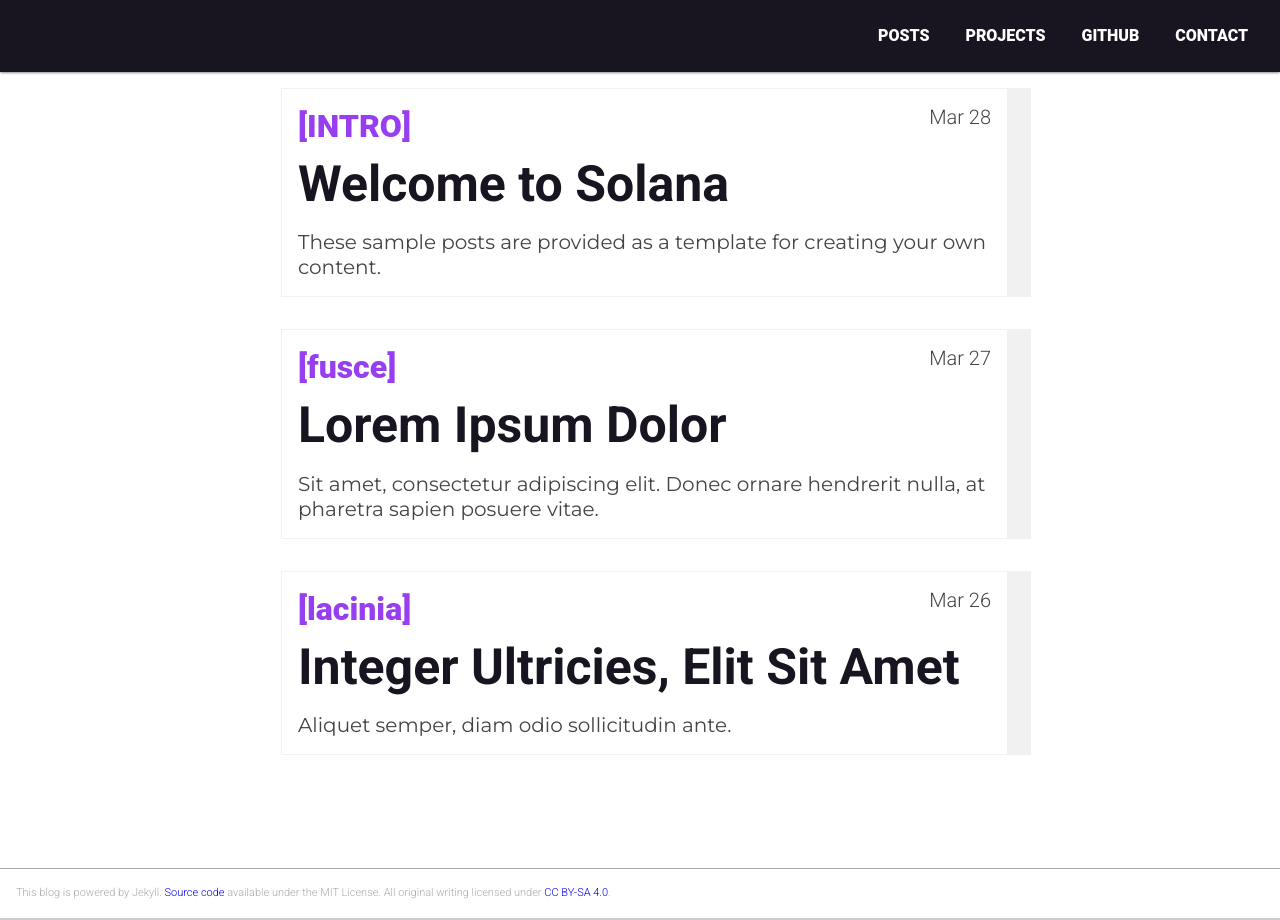
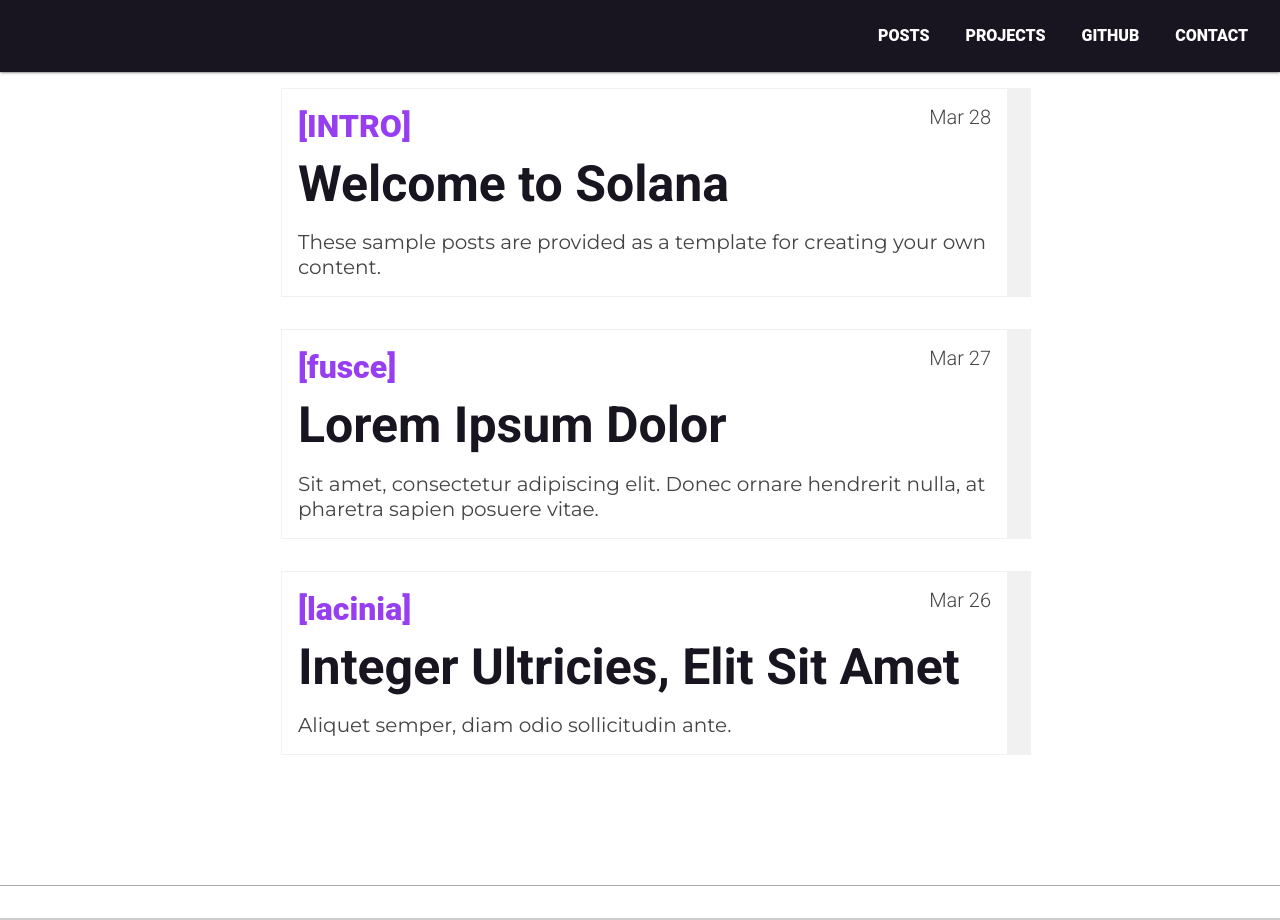
Before and after one commit to adultcomicsbr/adultcomicsbr.github.io, a Jekyll site: the page built from index.html, in a window 1280 px wide. Built offline with Jekyll 4.4.1, drawn with Linux system fonts in a browser that asks for light colours; the list of posts is cut into pages by our own code.

Commit message:
Update default.html

```diff
--- a/_layouts/default.html
+++ b/_layouts/default.html
@@ -60,9 +60,7 @@
 
       <hr>
       <footer class="colophon colophon--{{ page_type }}">
-        <span class="colophon__statement">This blog is powered by Jekyll.</span>
-        <span class="colophon__statement"><a href="{{ site.repo }}" target="_blank">Source code</a> available under the MIT License.</span>
-        <span class="colophon__statement">All original writing licensed under <a rel="license" href="http://creativecommons.org/licenses/by-sa/4.0/" target="_blank">CC BY-SA 4.0</a>.</span>
+
       </footer>
     </div>
 
```
